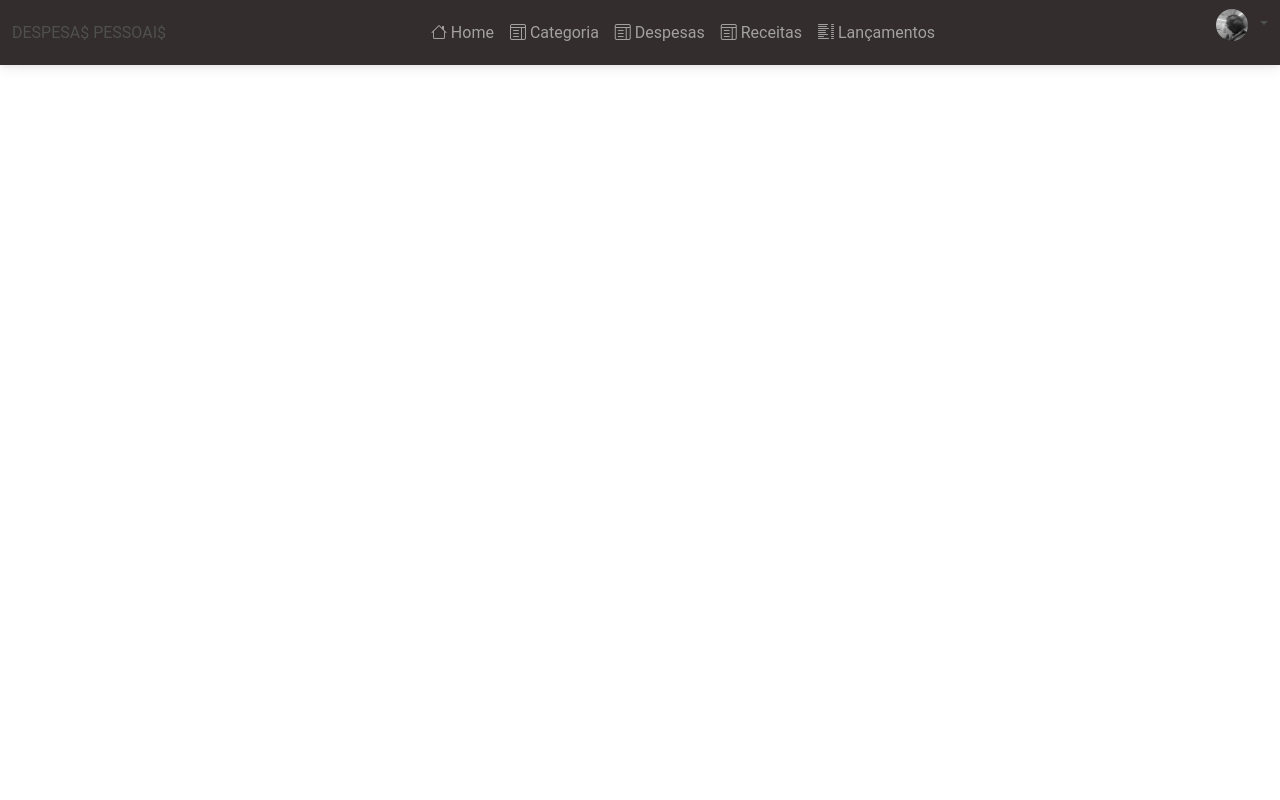
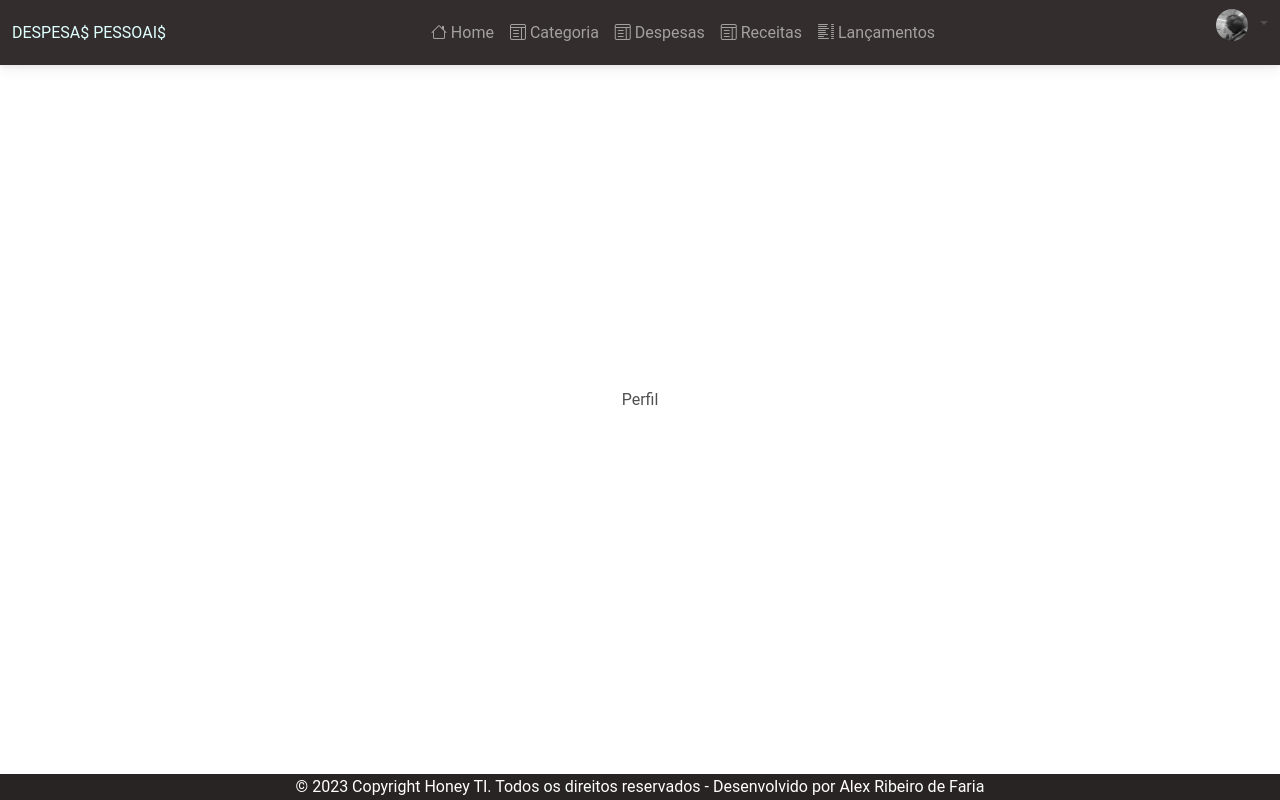
Before and after one commit to alexfariakof/angular-frontend-despesas, an Angular app: page /perfil in a window 1280 px wide. Built offline with nearby package versions, Linux system fonts and the light colour scheme.

Commit message:
implementação do layoutComponent carregando componente externo

```diff
--- a/src/app/pages/categorias/categorias.component.ts
+++ b/src/app/pages/categorias/categorias.component.ts
@@ -1,4 +1,6 @@
 import { Component } from '@angular/core';
+import { FormBuilder } from '@angular/forms';
+import { MenuService } from 'src/app/shared/services/menu.service';
 
 @Component({
   selector: 'app-categorias',
@@ -7,4 +9,11 @@ import { Component } from '@angular/core';
 })
 export class CategoriasComponent {
 
+  constructor(public menuService: MenuService, public formBuilder: FormBuilder) {
+  }
+
+  ngOnInit() {
+    this.menuService.menuSelecionado = 2;
+  }
+
 }
--- a/src/app/pages/configuracoes/configuracoes.component.html
+++ b/src/app/pages/configuracoes/configuracoes.component.html
@@ -66,7 +66,7 @@
       </div>
     </nav>
     <div class="d-flex flex-column flex-grow-1 align-items-center justify-content-center">
-      Componentes Pages
+        <span>Configurações</span>
     </div>
   </div>
   <footer class="bg-dark text-center text-white footer navbar-fixed-bottom">
--- a/src/app/pages/configuracoes/configuracoes.component.scss
+++ b/src/app/pages/configuracoes/configuracoes.component.scss
@@ -0,0 +1,23 @@
+
+.full-height {
+    height: 100%;
+  }
+
+  .footer {
+    position: fixed;
+    bottom:0;
+    width: 100%;
+  }
+
+  .tituloHeader{
+    color: lightcyan;
+  }
+
+  .menu-select
+  {
+      background: #27ae60 !important;
+      border-radius: 0.4rem;
+      border-color: lightcyan;
+      box-sizing: 1rem;
+      cursor: pointer;
+  }
--- a/src/app/pages/dashboard/dashboard.component.html
+++ b/src/app/pages/dashboard/dashboard.component.html
@@ -1 +1,3 @@
-<app-layout></app-layout>
+<app-layout>
+    <span>DashBoard</span>
+</app-layout>
--- a/src/app/pages/dashboard/dashboard.component.ts
+++ b/src/app/pages/dashboard/dashboard.component.ts
@@ -1,4 +1,6 @@
 import { Component } from '@angular/core';
+import { FormBuilder } from '@angular/forms';
+import { MenuService } from 'src/app/shared/services/menu.service';
 
 @Component({
   selector: 'app-dashboard',
@@ -7,4 +9,12 @@ import { Component } from '@angular/core';
 })
 export class DashboardComponent {
 
+  constructor(public menuService: MenuService, public formBuilder: FormBuilder) {
+  }
+
+  ngOnInit() {
+    this.menuService.menuSelecionado = 1;
+  }
+
+
 }
--- a/src/app/pages/despesas/despesas.component.ts
+++ b/src/app/pages/despesas/despesas.component.ts
@@ -1,4 +1,6 @@
 import { Component } from '@angular/core';
+import { FormBuilder } from '@angular/forms';
+import { MenuService } from 'src/app/shared/services/menu.service';
 
 @Component({
   selector: 'app-despesas',
@@ -7,4 +9,11 @@ import { Component } from '@angular/core';
 })
 export class DespesasComponent {
 
+  constructor(public menuService: MenuService, public formBuilder: FormBuilder) {
+  }
+
+  ngOnInit() {
+    this.menuService.menuSelecionado = 3;
+  }
+
 }
--- a/src/app/pages/lancamentos/lancamentos.component.ts
+++ b/src/app/pages/lancamentos/lancamentos.component.ts
@@ -1,4 +1,6 @@
 import { Component } from '@angular/core';
+import { FormBuilder } from '@angular/forms';
+import { MenuService } from 'src/app/shared/services/menu.service';
 
 @Component({
   selector: 'app-lancamentos',
@@ -7,4 +9,11 @@ import { Component } from '@angular/core';
 })
 export class LancamentosComponent {
 
+  constructor(public menuService: MenuService, public formBuilder: FormBuilder) {
+  }
+
+  ngOnInit() {
+    this.menuService.menuSelecionado = 5;
+  }
+
 }
--- a/src/app/pages/perfil/perfil.component.html
+++ b/src/app/pages/perfil/perfil.component.html
@@ -66,7 +66,7 @@
       </div>
     </nav>
     <div class="d-flex flex-column flex-grow-1 align-items-center justify-content-center">
-      Componentes Pages
+        <span>Perfil</span>
     </div>
   </div>
   <footer class="bg-dark text-center text-white footer navbar-fixed-bottom">
--- a/src/app/pages/perfil/perfil.component.scss
+++ b/src/app/pages/perfil/perfil.component.scss
@@ -0,0 +1,23 @@
+
+.full-height {
+    height: 100%;
+  }
+
+  .footer {
+    position: fixed;
+    bottom:0;
+    width: 100%;
+  }
+
+  .tituloHeader{
+    color: lightcyan;
+  }
+
+  .menu-select
+  {
+      background: #27ae60 !important;
+      border-radius: 0.4rem;
+      border-color: lightcyan;
+      box-sizing: 1rem;
+      cursor: pointer;
+  }
--- a/src/app/pages/receitas/receitas.component.ts
+++ b/src/app/pages/receitas/receitas.component.ts
@@ -1,4 +1,6 @@
 import { Component } from '@angular/core';
+import { FormBuilder } from '@angular/forms';
+import { MenuService } from 'src/app/shared/services/menu.service';
 
 @Component({
   selector: 'app-receitas',
@@ -6,5 +8,11 @@ import { Component } from '@angular/core';
   styleUrls: ['./receitas.component.scss']
 })
 export class ReceitasComponent {
+  constructor(public menuService: MenuService, public formBuilder: FormBuilder) {
+  }
+
+  ngOnInit() {
+    this.menuService.menuSelecionado = 4;
+  }
 
 }
--- a/src/app/shared/components/layout/layout.component.html
+++ b/src/app/shared/components/layout/layout.component.html
@@ -62,7 +62,7 @@
     </div>
   </nav>
   <div class="d-flex flex-column flex-grow-1 align-items-center justify-content-center">
-    Componentes Pages
+    <ng-content></ng-content>
   </div>
 </div>
 <footer class="bg-dark text-center text-white footer navbar-fixed-bottom" sty >
```
